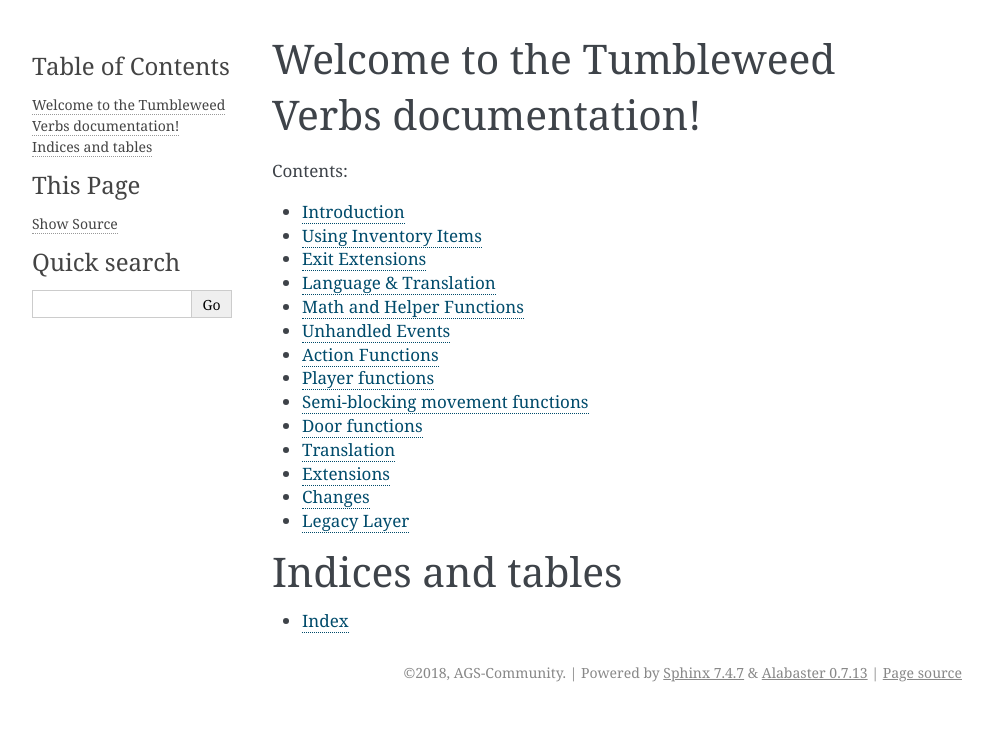
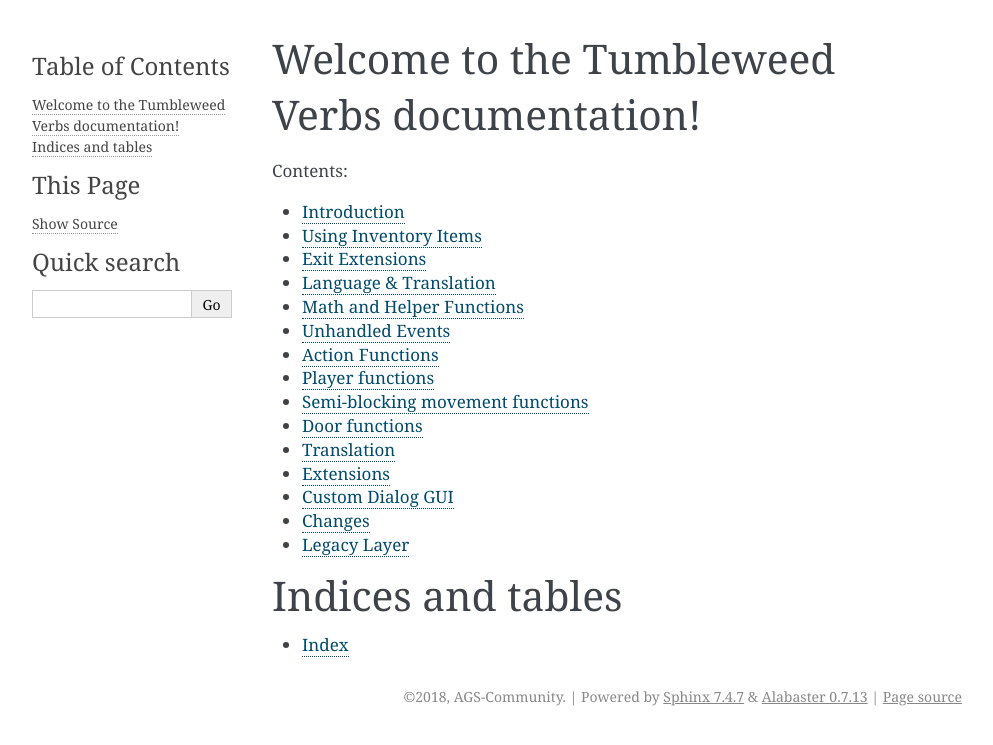
Before and after one commit to dkrey/ags_tumbleweed, a Sphinx documentation site: the page built from doc/index.rst, in a window 1280 px wide. Shown: the top 745 px of the page, without its empty margins (148-1141 px from the left). Built offline with Sphinx 7.4.7, drawn with Linux system fonts in a browser that asks for light colours.

Commit message:
Update index.rst

```diff
--- a/doc/index.rst
+++ b/doc/index.rst
@@ -17,6 +17,7 @@
    9verb_door
    9verb_translation
    9verb_extension
+   9verb_dialog_gui
    9verb_changes
 
 
```
